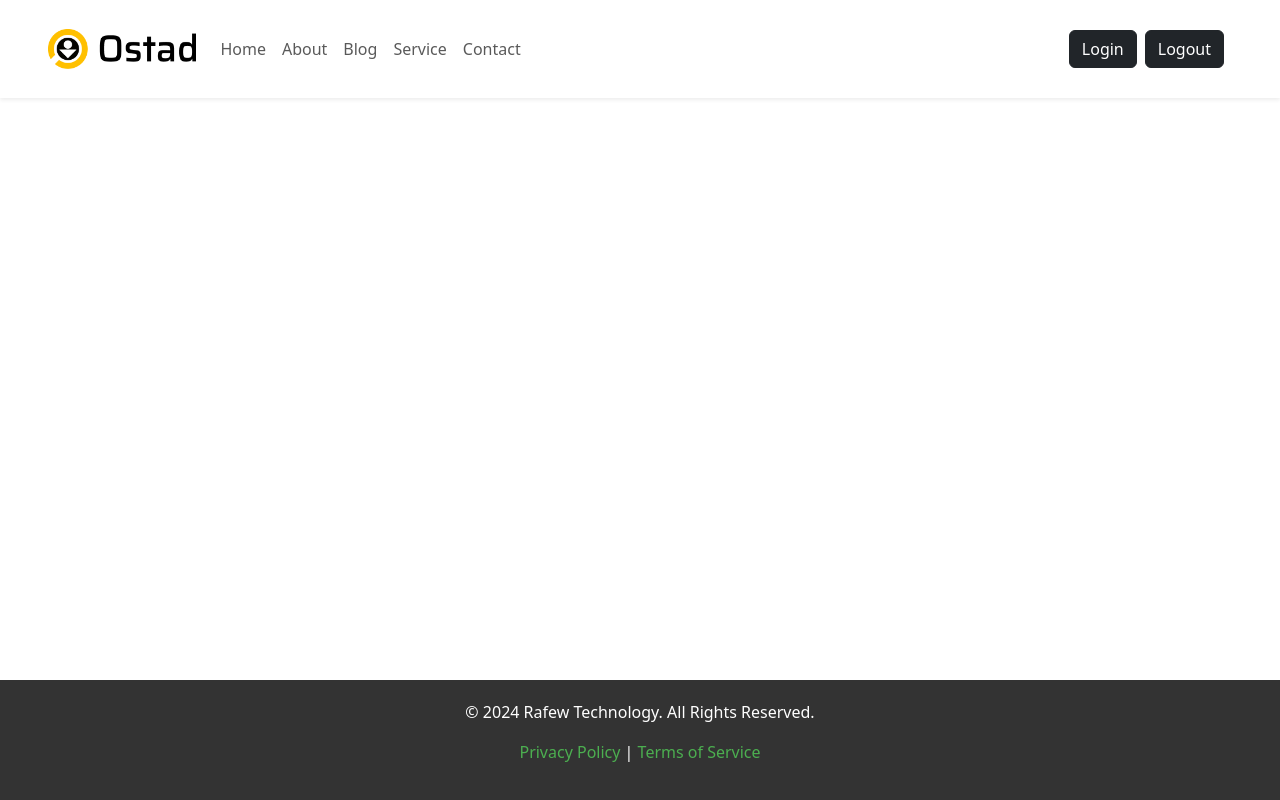
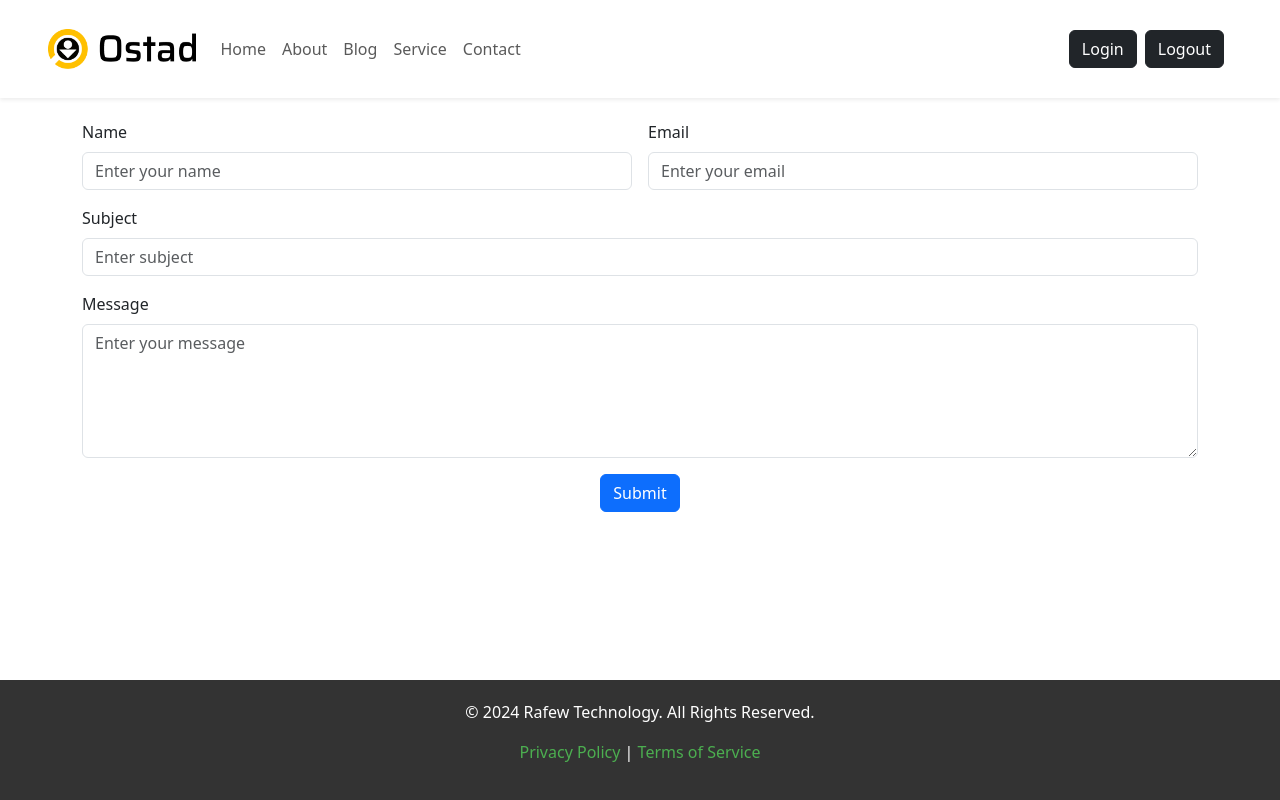
Before and after one commit to Jasuddin/Blog, a React (Vite) app in the folder client/: page /#/contact in a window 1280 px wide. Built offline with nearby package versions, Linux system fonts and the light colour scheme.

Commit message:
Update contact-page.jsx

```diff
--- a/client/src/page/contact-page.jsx
+++ b/client/src/page/contact-page.jsx
@@ -5,7 +5,39 @@ import Footer from "../components/Footer.jsx";
 const ContactPage = () => {
     return (
         <Layout>
-            <h1>Contact Page</h1>
+            <div className="container mt-5">
+                <h1 className="text-center mb-4">Contact Us</h1>
+                <form className="row g-3">
+                    {/* Name Field */}
+                    <div className="col-md-6">
+                        <label htmlFor="inputName" className="form-label">Name</label>
+                        <input type="text" className="form-control" id="inputName" placeholder="Enter your name" />
+                    </div>
+
+                    {/* Email Field */}
+                    <div className="col-md-6">
+                        <label htmlFor="inputEmail" className="form-label">Email</label>
+                        <input type="email" className="form-control" id="inputEmail" placeholder="Enter your email" />
+                    </div>
+
+                    {/* Subject Field */}
+                    <div className="col-12">
+                        <label htmlFor="inputSubject" className="form-label">Subject</label>
+                        <input type="text" className="form-control" id="inputSubject" placeholder="Enter subject" />
+                    </div>
+
+                    {/* Message Field */}
+                    <div className="col-12">
+                        <label htmlFor="inputMessage" className="form-label">Message</label>
+                        <textarea className="form-control" id="inputMessage" rows="5" placeholder="Enter your message"></textarea>
+                    </div>
+
+                    {/* Submit Button */}
+                    <div className="col-12 text-center">
+                        <button type="submit" className="btn btn-primary">Submit</button>
+                    </div>
+                </form>
+            </div>
             <Footer />
         </Layout>
     );
```
